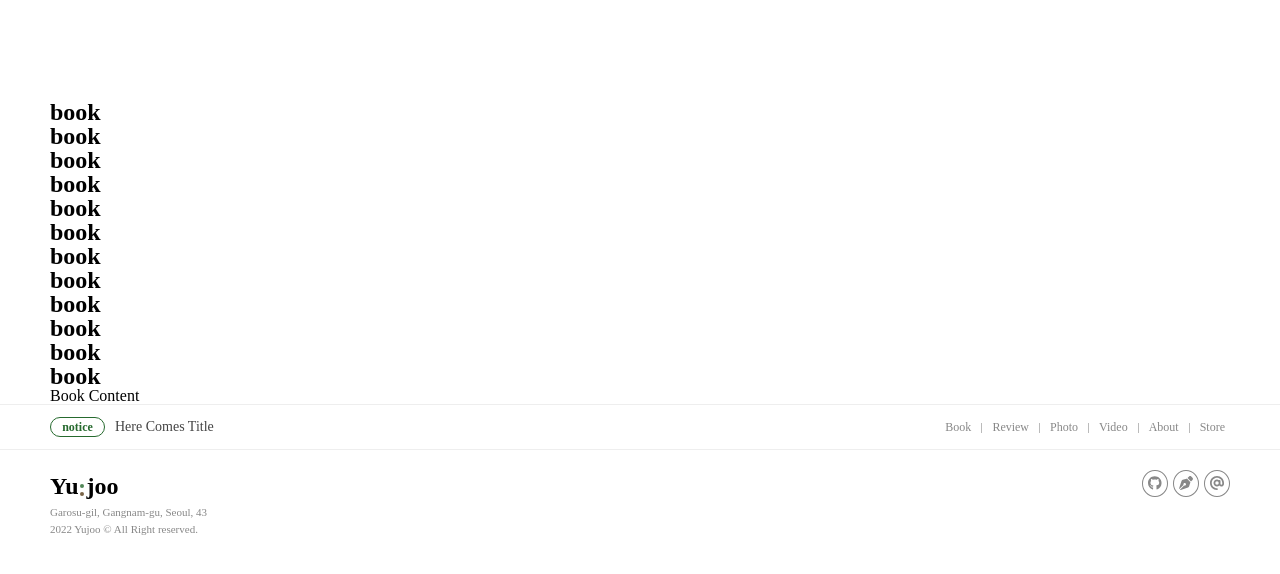
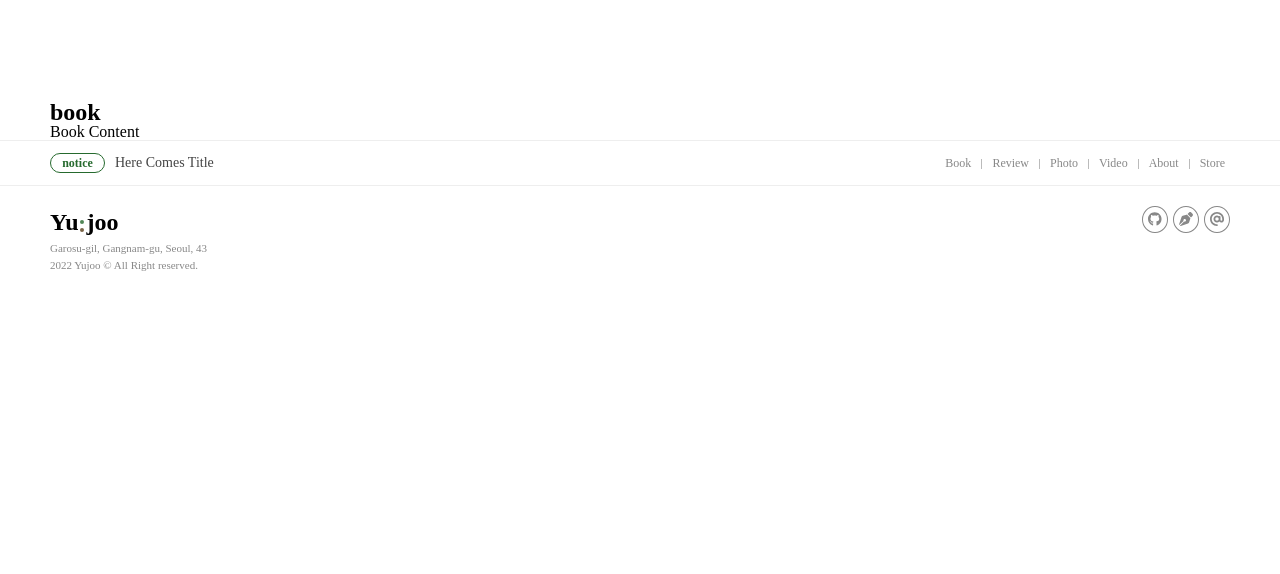
Before and after one commit to YUJOO-LEE/bookstore, a React (Create React App) app: page /#/book in a window 1280 px wide. Shown: the top 574 px of the page. Built offline with nearby package versions, Linux system fonts and the light colour scheme.

Commit message:
navLink activeClass 스타일 지정

```diff
--- a/src/components/common/Layout.js
+++ b/src/components/common/Layout.js
@@ -3,18 +3,7 @@ export default function Layout(props) {
     <section className={`content ${props.name}`}>
       <figure></figure>
       <div className='inner'>
-        <h1>{props.name}</h1>
-        <h1>{props.name}</h1>
-        <h1>{props.name}</h1>
-        <h1>{props.name}</h1>
-        <h1>{props.name}</h1>
-        <h1>{props.name}</h1>
-        <h1>{props.name}</h1>
-        <h1>{props.name}</h1>
-        <h1>{props.name}</h1>
-        <h1>{props.name}</h1>
-        <h1>{props.name}</h1>
-        <h1>{props.name}</h1>
+        <h2>{props.name}</h2>
         {props.children}
       </div>
     </section>
--- a/src/scss/common/_header.scss
+++ b/src/scss/common/_header.scss
@@ -139,6 +139,14 @@
             a{
               font-size: $font-size-medium;
               color: $color-black;
+
+              &.on{
+                color: $color-theme-1;
+              }
+
+              &:hover{
+                text-decoration: underline;
+              }
             }
           }
         }
```
